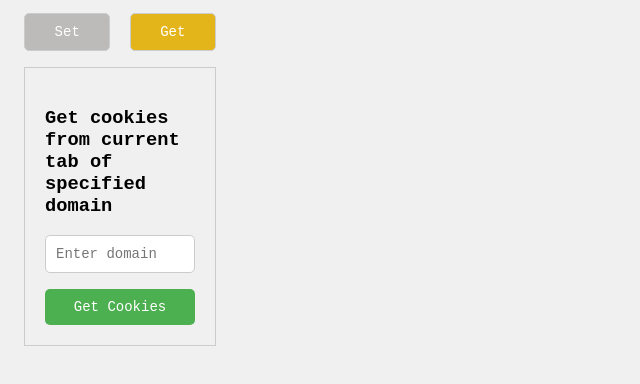
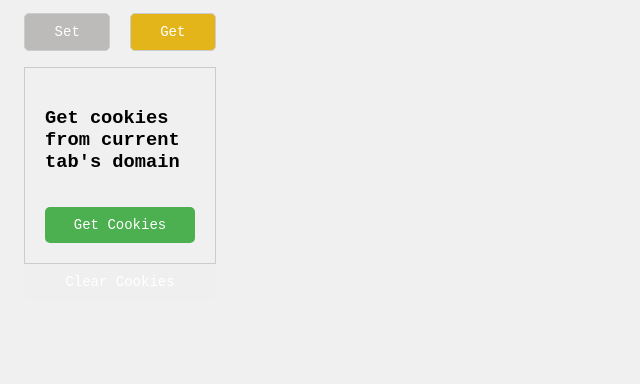
Before and after one commit to ammarSura/cookie-cutter, a browser extension: page index.html in a window 1280 px wide. Both pictures are taken after a click on the button "Get". Shown: the part 198-582 px from the top of the page, without its empty margins (0-640 px from the left). Drawn offline with Linux system fonts and the light colour scheme.

Commit message:
feat: clear cookies button

```diff
--- a/index.html
+++ b/index.html
@@ -12,7 +12,6 @@
       <button class="tab-button active-tab" id="upload-tab" data-tab="upload">Set</button>
       <button class="tab-button" id="download-tab" data-tab="download">Get</button>
     </div>
-
     <div id="upload-content" class="tab-content" data-tab="upload">
         <h3>Set cookies via file upload or paste</h3>
         <!-- Your upload content goes here -->
@@ -24,13 +23,18 @@
           Upload Cookies
         </label>
         <button class="get-set-cookie-btn" id="set-cookie-btn">Set Cookies</button>
+        <div id="domain-list">
+          <ul id="set-cookies-domain">
+          </ul>
+        </div>
     <input id="upload-cookies" type="file" accept=".json"/>
     </div>
     <div id="download-content" class="tab-content" data-tab="download">
-        <h3>Get cookies from current tab of specified domain</h3>
-        <!-- Your download content goes here -->
-        <input id="domain-inp" placeholder="Enter domain">
+        <h3>Get cookies from current tab's domain</h3>
         <button class="get-set-cookie-btn" id="get-cookie-btn">Get Cookies</button>
+    </div>
+    <div id="clear-cookies">
+      <button id="clear-cookies-btn">Clear Cookies</button>
     </div>
   </div>
   <script src="index.js"></script>
```
